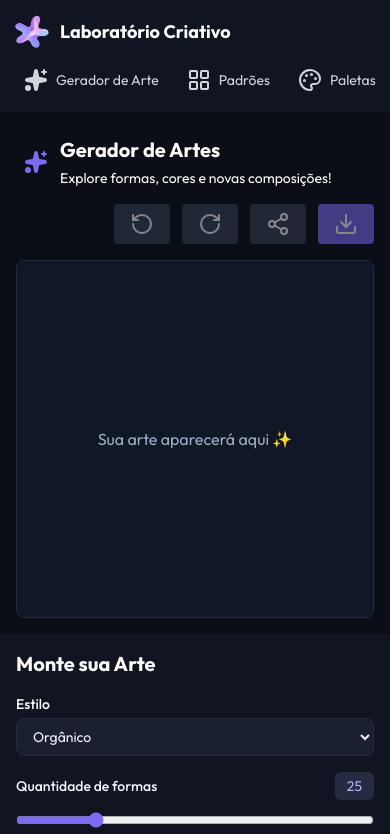
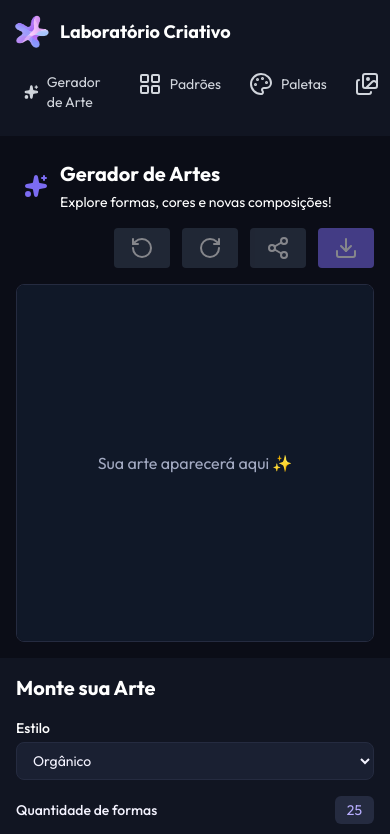
Before and after one commit to carolinneVictoria/creative-lab, a React (Vite) app: page / in a window 390 px wide. Shown: the top 834 px of the page. Built offline with nearby package versions, Linux system fonts and the light colour scheme.

Commit message:
style: update media query comment for sidebar items and simplify padding

```diff
--- a/src/index.css
+++ b/src/index.css
@@ -33,13 +33,11 @@
   transition: background-color 0.3s, color 0.3s;
 }
 
-/* Celular: itens compactos lado a lado no menu horizontal */
+/* Celular: itens compactos no menu recolhível */
 @media (max-width: 1023px) {
   .sidebar-items {
-    width: auto;
-    padding: 0.5rem 0.75rem;
+    padding: 0.75rem;
     gap: 0.5rem;
-    white-space: nowrap;
   }
 }
 
```
